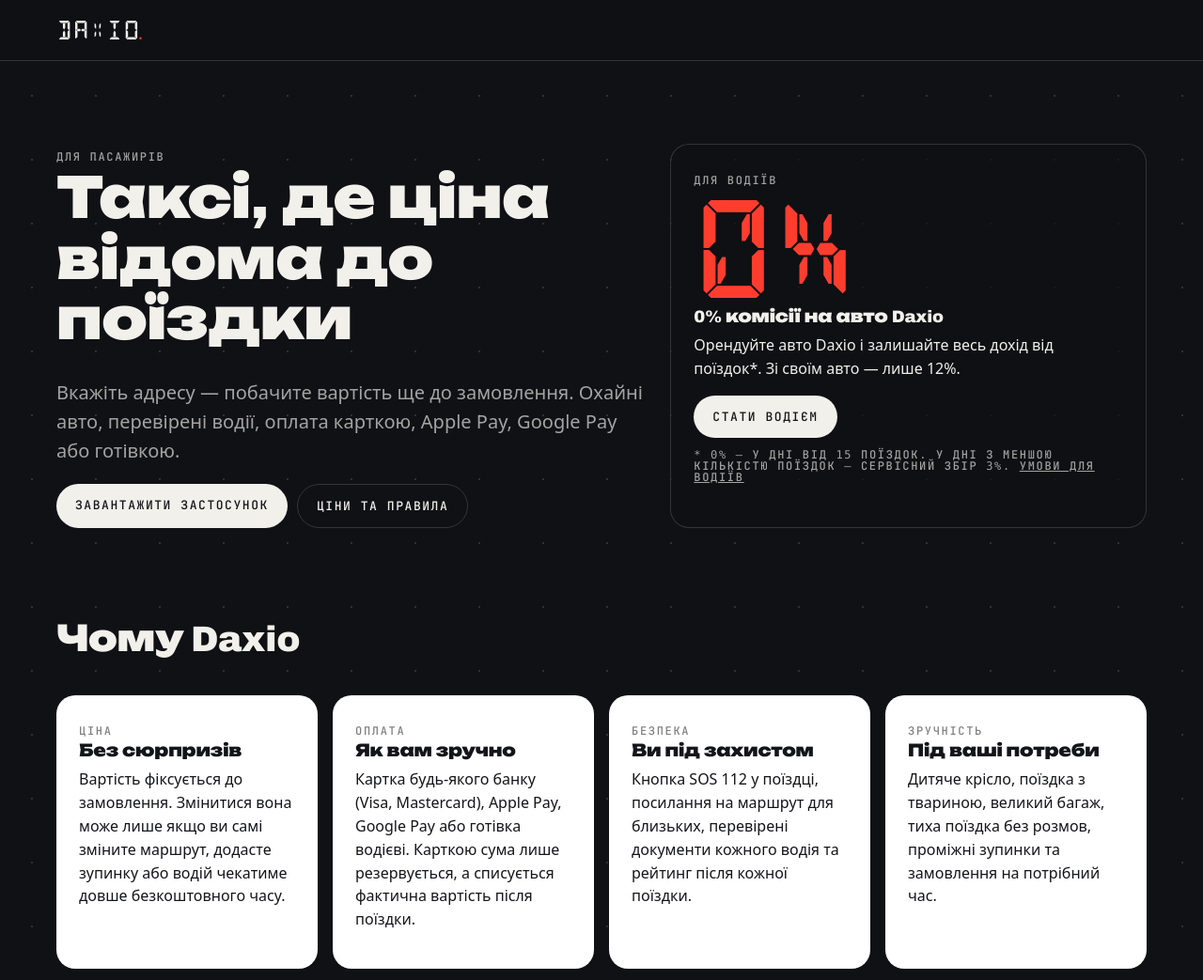
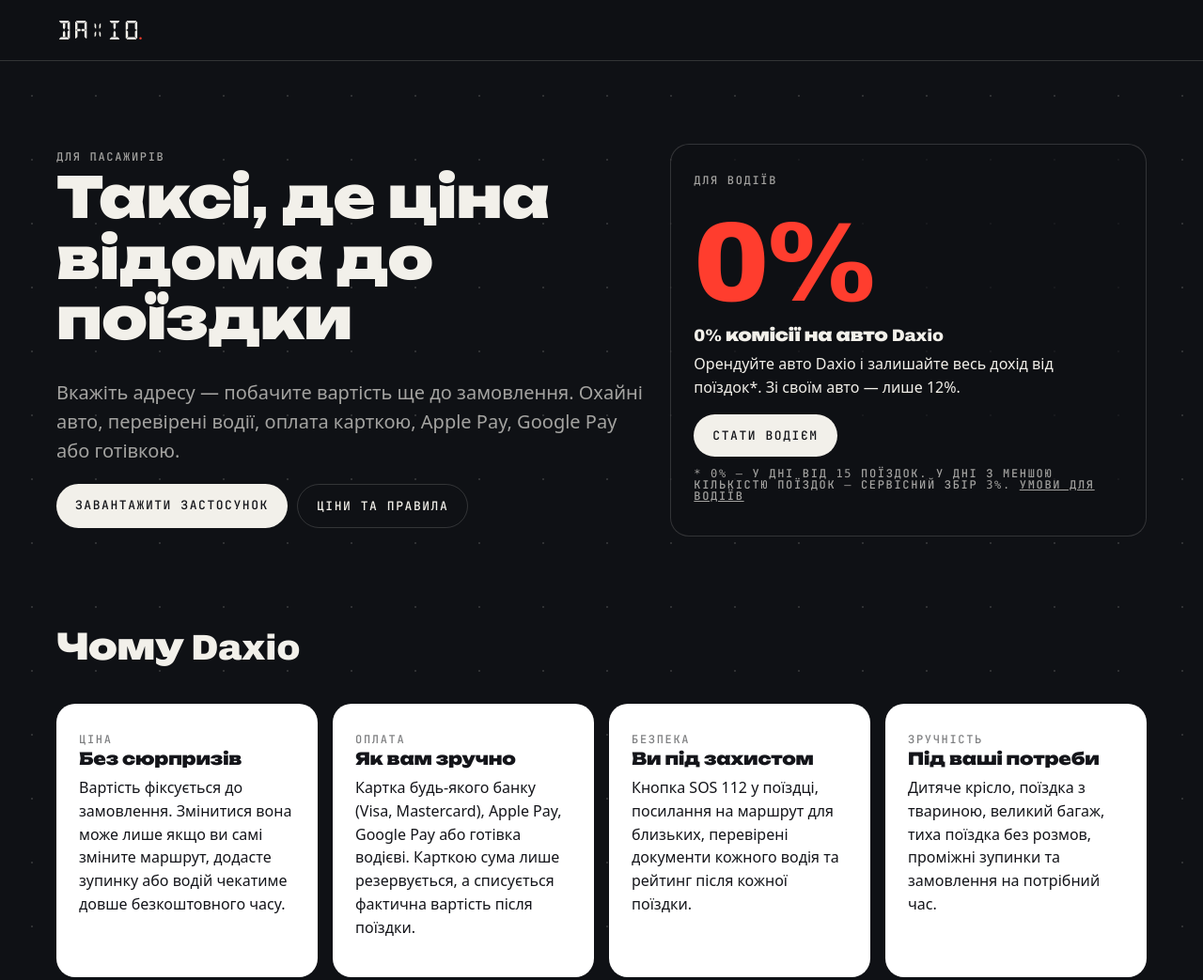
Before and after one commit to hordii-rushynets/daxio-site, a plain HTML site: page index.html in a window 1280 px wide. Shown: the top 1043 px of the page at 94% size. Drawn offline with Linux system fonts and the light colour scheme.

Commit message:
Driver 0% in the display font
Co-Authored-By: claude-flow <ruv@ruv.net>

```diff
--- a/static/website/site.css
+++ b/static/website/site.css
@@ -40,7 +40,7 @@ p{margin:0 0 1em}
 .card .label{color:rgba(20,21,26,.55)}
 .card.dark{background:rgba(15,17,21,.7);color:var(--bone);border:1px solid var(--line)}
 .card.dark .label{color:var(--muted)}
-.big0{font:700 clamp(56px,10vw,104px)/1 var(--dot);color:var(--red);letter-spacing:.02em;margin:10px 0}
+.big0{font:900 clamp(64px,11vw,120px)/1 var(--disp);color:var(--red);letter-spacing:-.03em;margin:12px 0}
 .badge{display:inline-block;font:500 11px var(--mono);text-transform:uppercase;letter-spacing:.12em;padding:6px 10px;border-radius:999px;background:var(--red);color:#fff}
 section{padding:clamp(28px,5vw,64px) 0}
 .sec-h{display:flex;justify-content:space-between;align-items:end;gap:12px;margin-bottom:22px;flex-wrap:wrap}
```
